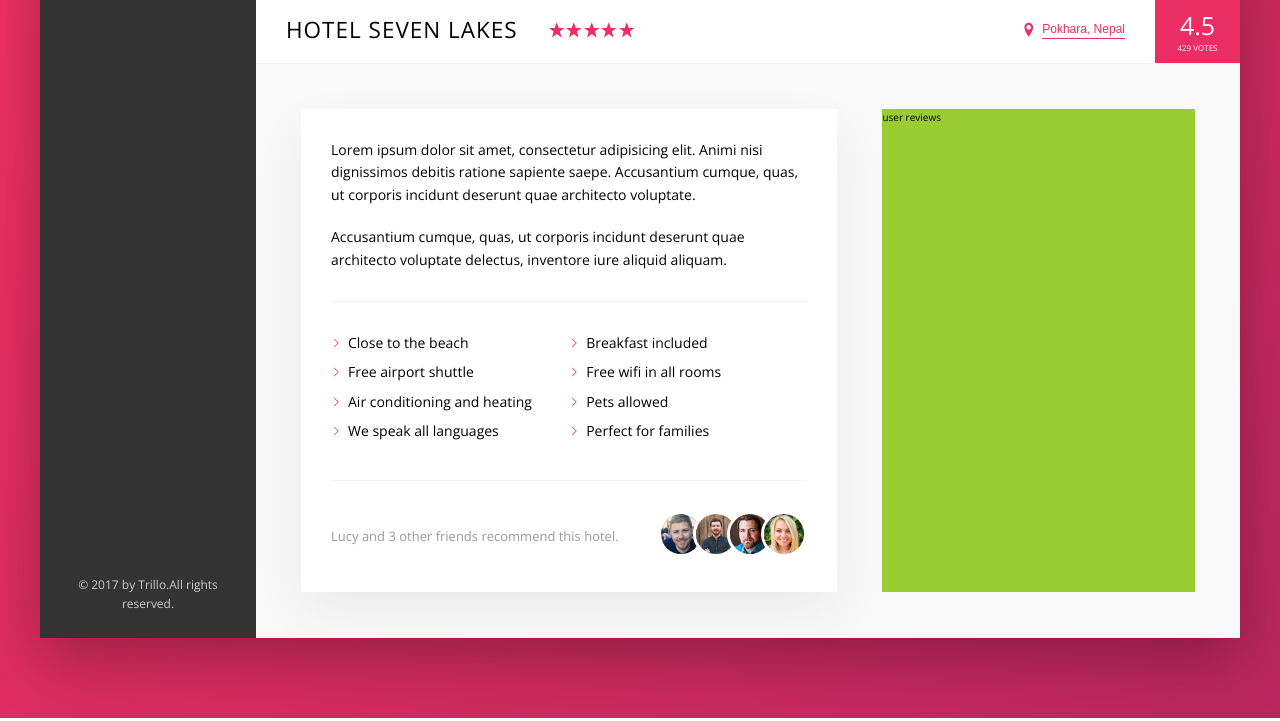
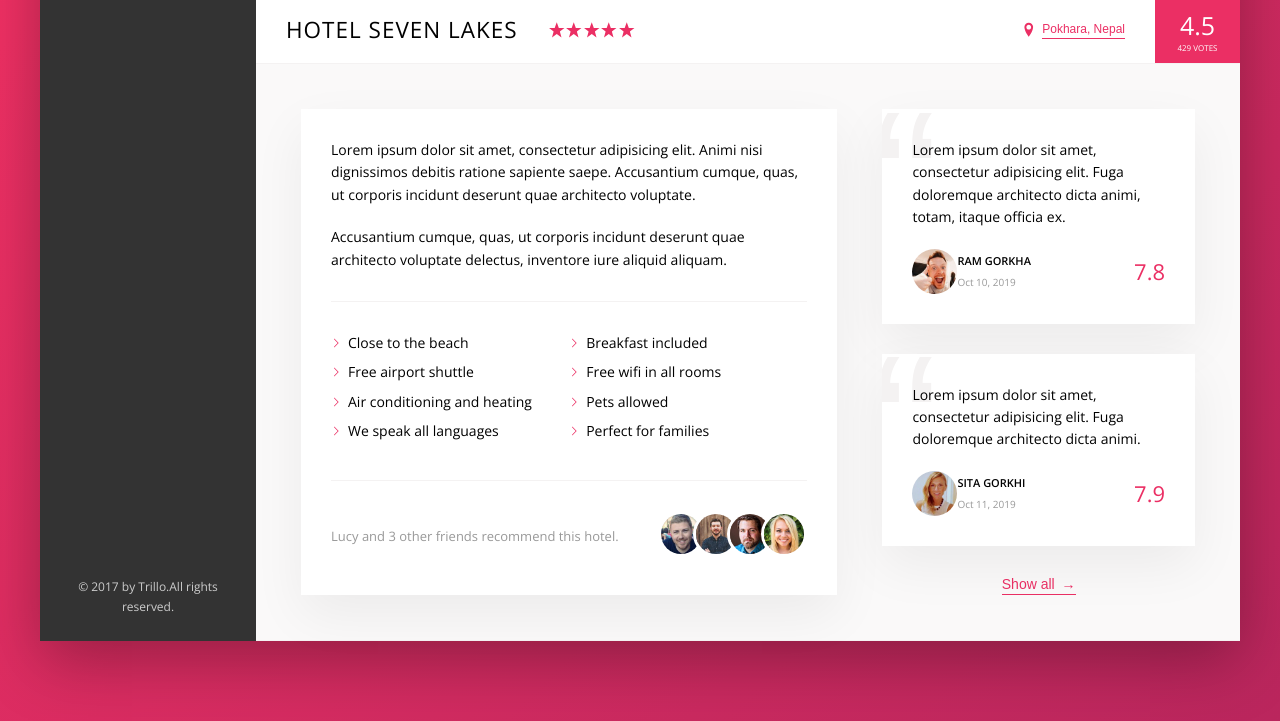
Before and after one commit to yobin7364/Trillo, a website: page index.html in a window 1280 px wide. Shown: the part 538-1259 px from the top of the page. Drawn offline with nearby package versions, Linux system fonts and the light colour scheme.

Commit message:
user review layouts

```diff
--- a/index.html
+++ b/index.html
@@ -158,9 +158,37 @@
                             </div>
                         </div>
                     </div>
-                    <div class="user-reviews">
-                        user reviews
-                    </div>
+                    <!-- figure tag is used when text is used with image -->
+                    <figure class="user-reviews">
+                        <figure class="review">
+                            <!-- blockquote element is used for comment text -->
+                            <blockquote class="review__text">Lorem ipsum dolor sit amet, consectetur adipisicing elit. Fuga doloremque architecto dicta animi, totam, itaque officia ex.</blockquote>
+                            <figcaption class="review__user">
+                                <img src="img/user-1.jpg" alt="Photo 1" class="review__photo">
+                                <div class="review__user-box">
+                                    <p class="review__user-name">Ram Gorkha</p>
+                                    <p class="review__user-date">Oct 10, 2019</p>
+                                </div>
+                                <div class="review__rating">7.8</div>
+                            </figcaption>
+                        </figure>
+
+                        <figure class="review">
+                            <blockquote class="review__text">Lorem ipsum dolor sit amet, consectetur adipisicing elit. Fuga doloremque architecto dicta animi.</blockquote>
+                            <figcaption class="review__user">
+                                <img src="img/user-2.jpg" alt="Photo 2" class="review__photo">
+                                <div class="review__user-box">
+                                    <p class="review__user-name">Sita Gorkhi</p>
+                                    <p class="review__user-date">Oct 11, 2019</p>
+                                </div>
+                                <div class="review__rating">7.9</div>
+                            </figcaption>
+                        </figure>
+
+                        <button class="btn-inline">Show all <span>&rarr;</span></button>
+
+                    </figure>
+
                 </div>
             </main>
         </div>
--- a/sass/_components.scss
+++ b/sass/_components.scss
@@ -256,8 +256,17 @@
     background-color: transparent;
     cursor: pointer;
     transition: all .2s;
+    //for arrow of button to animate ans for span use space after &
+    & span {
+        margin-left: 3px;
+        //margin-left is specified as there is transition all property above that can cause unwanted effect
+        transition: margin-left .2s;
+    }
     &:hover {
         color: var(--color-grey-dark-1);
+        span {
+            margin-left: 8px;
+        }
     }
     //focus means on click to button
     &:focus {
@@ -350,3 +359,60 @@
         }
     }
 }
+
+///////////////////////////////
+//reviews
+.review {
+    background-color: #fff;
+    box-shadow: var(--light-shadow);
+    padding: 3rem;
+    margin-bottom: 3rem;
+    position: relative;
+    //exceeding quote is hidden
+    overflow: hidden;
+    &__text {
+        margin-bottom: 2rem;
+        //for z-index use relative postion
+        position: relative;
+        z-index: 10;
+    }
+    &__user {
+        display: flex;
+        align-items: center;
+    }
+    &__photo {
+        height: 4.5rem;
+        width: 4.5rem;
+        border-radius: 50%;
+    }
+    &__user-box {
+        margin-right: auto;
+    }
+    &__user-name {
+        font-size: 1.1rem;
+        font-weight: 600;
+        text-transform: uppercase;
+        margin-bottom: .4rem;
+    }
+    &__user-date {
+        font-size: 1rem;
+        color: var(--color-grey-dark-3);
+    }
+    &__rating {
+        color: var(--color-primary);
+        font-size: 2.2rem;
+        font-weight: 300;
+    }
+    //For big quote or the html symbols use content from css-tricks.com
+    &::before {
+        content: "\201C";
+        position: absolute;
+        top: -2.75rem;
+        left: -1rem;
+        //makes quote icon extra height to normal
+        line-height: 1;
+        font-size: 20rem;
+        color: var(--color-grey-light-2);
+        font-family: sans-serif;
+    }
+}
--- a/sass/_layout.scss
+++ b/sass/_layout.scss
@@ -38,6 +38,7 @@
 }
 
 .detail {
+    font-size: 1.4rem;
     display: flex;
     padding: 4.5rem;
     background-color: var(--color-grey-light-1);
@@ -50,10 +51,13 @@
     box-shadow: var(--light-shadow);
     flex: 0 0 60%;
     padding: 3rem;
-    font-size: 1.4rem;
 }
 
 .user-reviews {
-    background-color: yellowgreen;
     flex: 1;
+    display: flex;
+    flex-direction: column;
+    /*as all the items are sretched horizontally due to column direction causing bottom border of
+    button also stretch so items are centered horizontally*/
+    align-items: center;
 }
```
Also changed, not shown: css/style.css.
